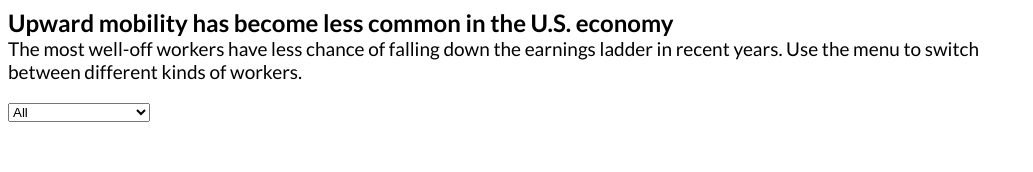
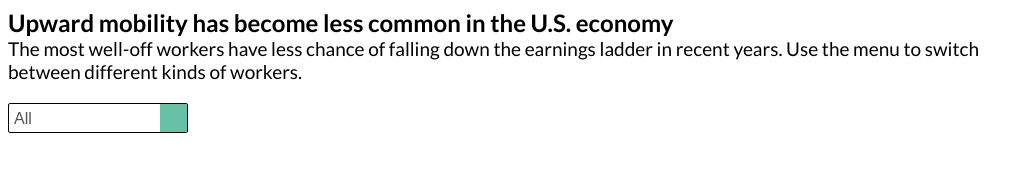
Before and after one commit to equitablegrowth/wage_mobility, a plain HTML site: page inter2.html in a window 1280 px wide. Shown: the whole page, without its empty margins (0-1033 px from the left). Drawn offline with Linux system fonts and the light colour scheme; a script that the page names is missing.

Commit message:
all iframed out

```diff
--- a/inter2.html
+++ b/inter2.html
@@ -3,6 +3,7 @@
 <head>
 	<title>Wage Mobility Interactive</title>
 	<script src="https://cdnjs.cloudflare.com/ajax/libs/snap.svg/0.4.1/snap.svg-min.js"></script>
+	<script src="http://assets.equitablegrowth.org/income_mobility/iframeResizer.contentWindow.min.js"></script>
 	<!-- <link href="css/materialdesignicons.min.css" media="all" rel="stylesheet" type="text/css" /> -->
 
 	<style>
@@ -11,6 +12,43 @@
 		.graph{max-width:1045px}
 		.hed{font-family:'Lato';font-size:24px;font-weight:700;}
 		.dek{font-family:'Lato';font-size:19px;margin-bottom:20px;}
+
+		.select_carat{
+		    position:relative;
+		    display:inline-block;
+		}
+		.select_carat:after{
+		    content:"\f236";
+		    font-family:"Material Design Icons";
+		    font-weight:700;
+		    width:23px;
+		    height:24px;
+		    color:white;
+		    font-size:1.1em;
+		    right:1px;
+		    top:1px;
+		    position:absolute;
+		    pointer-events:none;
+		    background:#67c2a5;
+		    border-radius:0 1 1 0;
+		    padding-left:4px;
+		    padding-top:4px;
+		    margin-bottom:5px
+		}
+		.styled-select select{
+		    height:30px;
+		    position:relative;
+		    font-size:1em;
+		    -moz-appearance:none;
+		    -webkit-appearance:none;
+		    padding:5px;
+		    padding-right:29px;
+		    margin:0;
+		    border:1px solid black;
+		    border-radius:2px;
+		    background:white;
+		    color:#555
+		}
 	</style>
 </head>
 
```
Also changed, not shown: inter1.html (+38 -0 lines), 3 other files.
